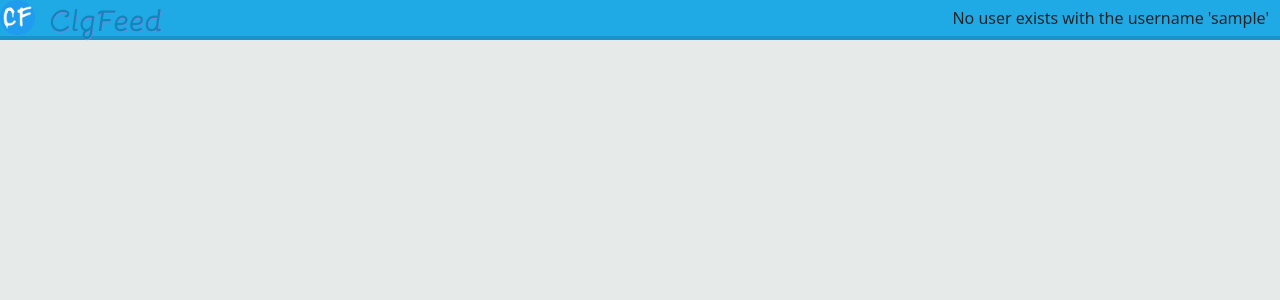
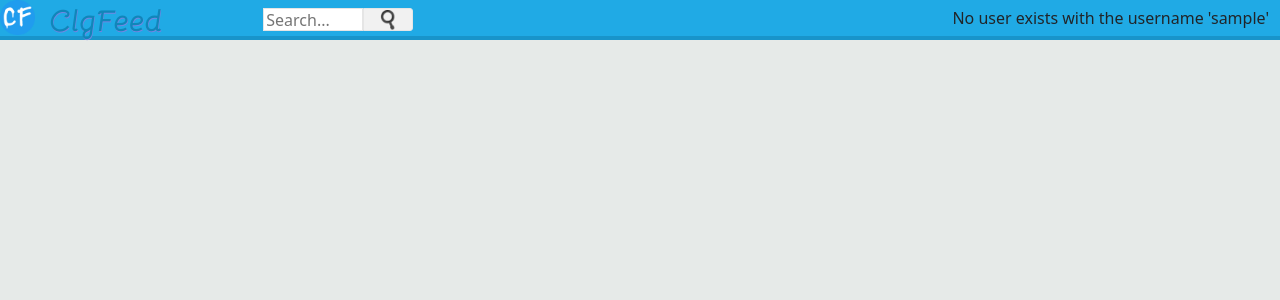
Before and after one commit to Kavita-Dhamot/ClgBook, a PHP site: page / in a window 1280 px wide. Shown: the top 300 px of the page. Run offline with PHP 8.4, Linux system fonts and the light colour scheme; the visitor is signed in with stand-in values (Sample User, id 1); data that the repository does not hold is empty; some libraries are stand-ins or nearby versions.

Commit message:
added search feature

```diff
--- a/assets/css/messages_css.css
+++ b/assets/css/messages_css.css
@@ -73,7 +73,7 @@
 }
 .resultDisplay {
 	padding: 5px 5px 0 5px;
-	height: 60px;
+	height: 70px;
 	border-bottom: 1px solid #D3D3D3;
 }
 .resultDisplay a {
--- a/assets/css/style.css
+++ b/assets/css/style.css
@@ -422,3 +422,55 @@ textarea:focus {
 .tab-content {
     margin-top: 25px;
 }
+
+.search {
+  margin: 8px 0 0 100px;
+}
+
+.search #search_text_input {
+  border: thin solid #E5E5E5;
+  float: left;
+  height: 23px;
+  outline: 0;
+  width: 100px;
+  border-top-right-radius: 0;
+  border-bottom-right-radius: 0;
+}
+
+.button_holder {
+  background-color: #F1F1F1;
+  border: thin solid #e5e5e5;
+  cursor: pointer;
+  float: left;
+  height: 23px;
+  text-align: center;
+  width: 50px;
+  border-top-right-radius: 3px;
+  border-bottom-right-radius: 3px;
+}
+
+.button_holder img {
+  margin-top: 1px;
+  width: 20px;
+}
+
+.search_results {
+  background-color: #fff;
+  border: 1px solid #DADADA;
+  border-bottom: none;
+  border-top: none;
+  margin-top: 21px;
+}
+
+.search_results_footer {
+  padding: 7px 4px 0px 4px;
+  height: 30px;
+  border: 1px solid #DADADA;
+  border-top: none;
+  background-color: #20AAE5;
+  text-align: center;
+}
+
+.search_results_footer a{
+  color: #fff;
+}
--- a/assets/js/clgbook.js
+++ b/assets/js/clgbook.js
@@ -1,4 +1,16 @@
 $(document).ready(function() {
+
+    $('#search_text_input').focus(function() {
+
+        if(window.matchMedia( "(min-width: 800px)" ).matches) {
+            $(this).animate({width: '250px'}, 500);
+        }
+    });
+
+
+$('.button_holder').on('click', function() {
+    document.search_form.submit();
+})
 
     //button for profile post
     $('#submit_profile_post').click(function(){
@@ -18,6 +30,26 @@ $(document).ready(function() {
 
     });
 
+});
+
+$(document).click(function(e){
+
+    if(e.target.class != "search_results" && e.target.id != "search_text_input") {
+
+        $(".search_results").html("");
+        $('.search_results_footer').html("");
+        $('.search_results_footer').toggleClass("search_results_footer_empty");
+        $('.search_results_footer').toggleClass("search_results_footer");
+
+    }
+
+     if(e.target.class != "dropdown_data_window") {
+
+        $(".dropdown_data_window").html("");
+        $(".dropdown_data_window").css({"padding": "0px", "height" :"0px"});
+
+
+    }
 });
 
 function getUsers(value, user) {
@@ -60,3 +92,25 @@ function getDropdownData(user, type) {
         $(".dropdown_data_window").css({"padding" : "0px", "height": "0px", "border": "none"});
     }
 }
+
+function getLiveSearchUsers(value, user){
+
+    $.post("includes/handlers/ajax_search.php", {query:value, userLoggedIn: user}, function(data) {
+
+        if($(".search_results_footer_empty")[0]){
+            $(".search_results_footer_empty").toggleClass("search_results_footer");
+            $(".search_results_footer_empty").toggleClass("search_results_footer_empty");
+
+        }
+
+        $('.search_results').html(data);
+        $('.search_results_footer').html("<a href='search.php?q=" + value + "'>See All Results!</a>");
+
+        if(data == ""){
+            $('.search_results_footer').html("");
+            $('.search_results_footer').toggleClass("search_results_footer_empty");
+            $('.search_results_footer').toggleClass("search_results_footer");
+
+        }
+    });
+}
--- a/includes/classes/Notification.php
+++ b/includes/classes/Notification.php
@@ -37,7 +37,7 @@ class Notification {
 		$query = mysqli_query($this->con, "SELECT * FROM notifications WHERE user_to='$userLoggedIn' ORDER BY id DESC");
 
         if(mysqli_num_rows($query) == 0) {
-            echo "You have no notifications1";
+            echo "You have no notifications!";
         }
 		$num_iterations =0;  //number of messages checked
 		$count=1;  //number of messages posted
--- a/includes/header.php
+++ b/includes/header.php
@@ -50,10 +50,28 @@ include("includes/classes/Notification.php");
         <a href="index.php">ClgFeed</a>
       </div>
 
+      <div class="search">
+
+        <form action="search.php" method="GET" name="search_form">
+          <input type="text" onkeyup="getLiveSearchUsers(this.value, '<?php echo $userLoggedIn; ?>')" name="q" placeholder="Search..." autocomplete="off" id="search_text_input">
+
+          <div class="button_holder">
+            <img src="assets/images/icons/magnifying_glass.png">
+          </div>
+
+        </form>
+
+        <div class="search_results">
+        </div>
+
+        <div class="search_results_footer_empty">
+        </div>
+
+		</div>
+
       <nav>
-
         <?php
-                //Unread messages
+        //Unread messages
         $messages = new Message($con, $userLoggedIn);
         $num_messages = $messages->getUnreadNumber();
 
```
Also changed, not shown: includes/handlers/ajax_search.php (added, +55 -0 lines), assets/images/icons/magnifying_glass.png (added), assets/images/profile_pics/kavita_dharamshaktu07378f524d775ff0a4b0d1dd103520cdn.jpeg (added), assets/images/profile_pics/prachi_gupta_20467fad73de0c6fdc467981ce3e8ceefn.jpeg (added).
